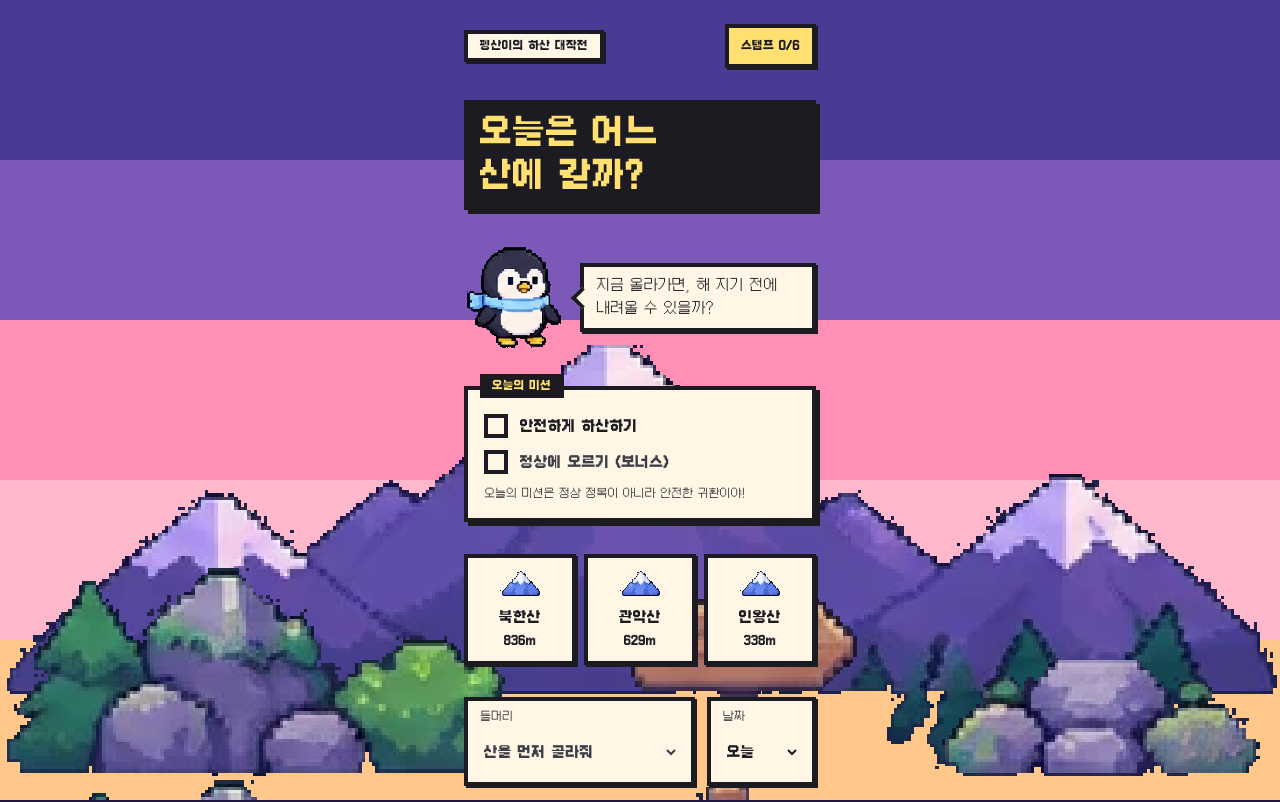
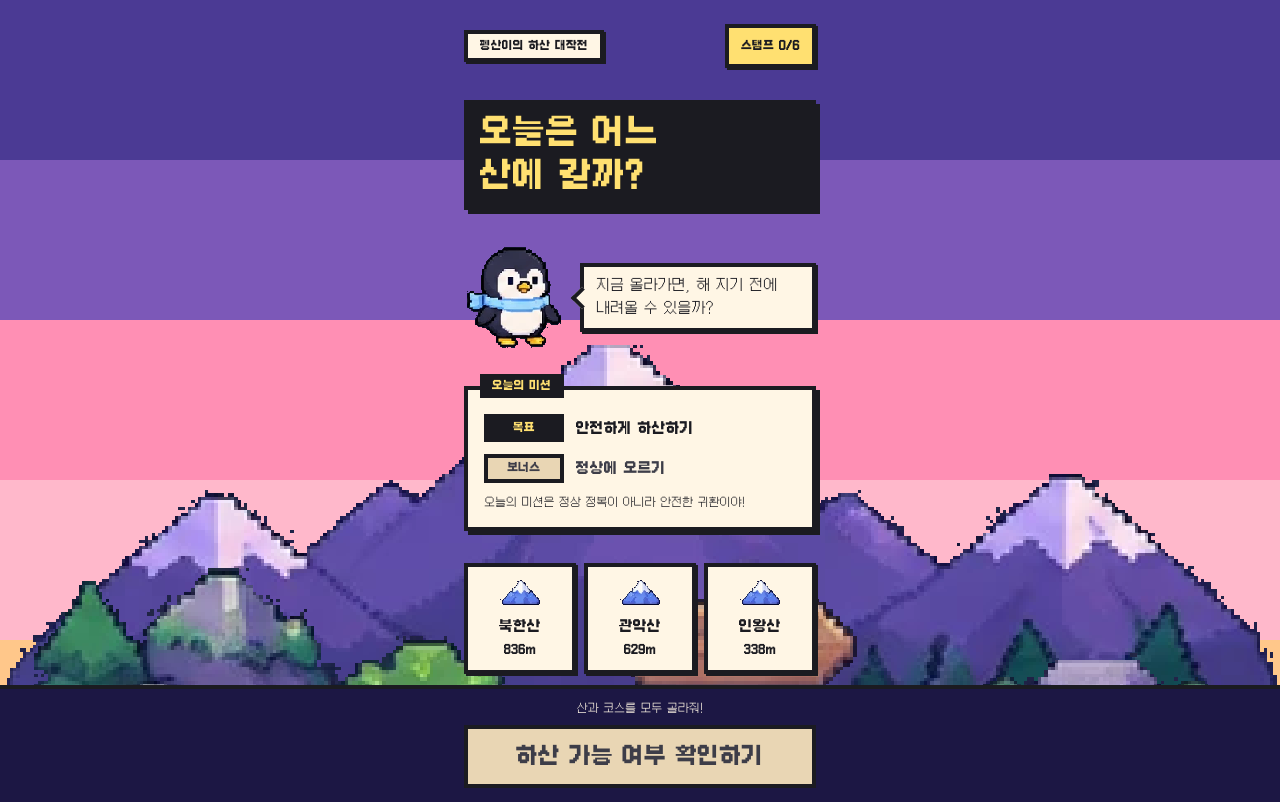
Before and after one commit to huddlingclub/huddling-15team, a React (Vite) app: page / in a window 1280 px wide. Shown: the top 802 px of the page. Built offline with nearby package versions, Linux system fonts and the light colour scheme.

Commit message:
미션 카드 체크박스 제거, 픽셀 드롭다운, 하단 고정 버튼, 스탬프 이름 변경
Co-Authored-By: Claude Sonnet 5.5 <noreply@anthropic.com>

```diff
--- a/src/components/MissionCard.tsx
+++ b/src/components/MissionCard.tsx
@@ -1,33 +1,44 @@
 import { PixelCard } from './PixelCard.tsx'
 
 interface Props {
-  /** 첫 번째 미션(안전하게 하산하기)을 달성(또는 달성 가능) 상태로 보여줄지 */
+  /** 첫 번째 미션(안전하게 하산하기)이 달성 가능(또는 준비 완료) 상태인지 */
   done: boolean
+  /** done일 때 붙는 표시 글자 */
+  doneLabel?: string
   /** 카드 아래에 붙는 한 줄 설명 */
   note?: string
   className?: string
 }
 
-function Mission({ label, checked, dim = false }: { label: string; checked: boolean; dim?: boolean }) {
+type Tone = 'goal' | 'done' | 'bonus'
+
+// 눌러서 체크하는 칸처럼 보이지 않도록 네모 체크박스 대신 글자 표시(칩)로 상태를 알린다.
+const CHIP: Record<Tone, string> = {
+  goal: 'bg-pix-ink text-pix-sun',
+  done: 'bg-pix-green text-pix-ink',
+  bonus: 'bg-pix-paper-shade text-pix-ink-soft',
+}
+
+function Mission({ label, chip, tone }: { label: string; chip: string; tone: Tone }) {
   return (
-    <li className={`flex items-center gap-3 ${dim ? 'text-pix-ink-soft' : ''}`}>
+    <li className={`flex items-center gap-3 ${tone === 'bonus' ? 'text-pix-ink-soft' : ''}`}>
       <span
-        aria-hidden="true"
-        className={`size-6 shrink-0 border-4 border-pix-ink ${checked ? 'bg-pix-green' : 'bg-pix-paper'}`}
-      />
+        className={`w-20 shrink-0 border-4 border-pix-ink px-1 py-0.5 text-center font-pix-display text-pix-caption font-bold ${CHIP[tone]}`}
+      >
+        {chip}
+      </span>
       <span className="font-pix-display text-pix-body font-bold">{label}</span>
-      <span className="sr-only">{checked ? '달성' : '아직'}</span>
     </li>
   )
 }
 
-/** 오늘의 미션 카드. 미션은 정상 정복이 아니라 안전한 귀환이다. */
-export function MissionCard({ done, note, className = '' }: Props) {
+/** 오늘의 미션 카드. 미션은 정상 정복이 아니라 안전한 귀환이다. 눌러서 바꾸는 카드가 아니라 상태를 보여주는 카드다. */
+export function MissionCard({ done, doneLabel = '달성 가능!', note, className = '' }: Props) {
   return (
     <PixelCard tag="오늘의 미션" className={className}>
       <ul className="mt-2 flex flex-col gap-3">
-        <Mission label="안전하게 하산하기" checked={done} />
-        <Mission label="정상에 오르기 (보너스)" checked={false} dim />
+        <Mission label="안전하게 하산하기" chip={done ? doneLabel : '목표'} tone={done ? 'done' : 'goal'} />
+        <Mission label="정상에 오르기" chip="보너스" tone="bonus" />
       </ul>
       {note && <p className="mt-3 text-pix-caption">{note}</p>}
     </PixelCard>
--- /dev/null
+++ b/src/components/PixelSelect.tsx
@@ -0,0 +1,155 @@
+import { useEffect, useId, useRef, useState, type KeyboardEvent } from 'react'
+
+export interface PixelOption {
+  value: string
+  label: string
+}
+
+interface Props {
+  label: string
+  value: string
+  options: readonly PixelOption[]
+  onChange: (value: string) => void
+  disabled?: boolean
+  /** 선택값이 없을 때 보여 줄 글자 */
+  placeholder?: string
+  className?: string
+}
+
+/**
+ * 픽셀 톤 드롭다운. 기본 select 상자는 목록 모양을 바꿀 수 없어서 직접 만들었다.
+ * 키보드(↑ ↓ Enter Esc)와 스크린리더는 select-only combobox 패턴을 따른다.
+ */
+export function PixelSelect({
+  label,
+  value,
+  options,
+  onChange,
+  disabled = false,
+  placeholder = '선택해줘',
+  className = '',
+}: Props) {
+  const id = useId()
+  const listId = `${id}-list`
+  const rootRef = useRef<HTMLDivElement>(null)
+  const [open, setOpen] = useState(false)
+  const selectedIndex = options.findIndex((option) => option.value === value)
+  const [active, setActive] = useState(Math.max(selectedIndex, 0))
+
+  // 바깥을 누르면 닫는다.
+  useEffect(() => {
+    if (!open) return
+    const close = (event: PointerEvent) => {
+      if (!rootRef.current?.contains(event.target as Node)) setOpen(false)
+    }
+    document.addEventListener('pointerdown', close)
+    return () => document.removeEventListener('pointerdown', close)
+  }, [open])
+
+  const openList = () => {
+    setActive(Math.max(selectedIndex, 0))
+    setOpen(true)
+  }
+
+  const choose = (index: number) => {
+    const option = options[index]
+    if (option) onChange(option.value)
+    setOpen(false)
+  }
+
+  const onKeyDown = (event: KeyboardEvent<HTMLButtonElement>) => {
+    if (disabled) return
+    switch (event.key) {
+      case 'ArrowDown':
+      case 'ArrowUp': {
+        event.preventDefault()
+        if (!open) return openList()
+        const step = event.key === 'ArrowDown' ? 1 : -1
+        setActive((index) => (index + step + options.length) % options.length)
+        return
+      }
+      case 'Enter':
+      case ' ':
+        event.preventDefault()
+        if (open) choose(active)
+        else openList()
+        return
+      case 'Escape':
+        if (open) {
+          event.preventDefault()
+          setOpen(false)
+        }
+        return
+      case 'Tab':
+        setOpen(false)
+    }
+  }
+
+  const current = options[selectedIndex]
+
+  return (
+    <div ref={rootRef} className={`relative ${className}`}>
+      <button
+        type="button"
+        role="combobox"
+        aria-haspopup="listbox"
+        aria-expanded={open}
+        aria-controls={listId}
+        aria-activedescendant={open ? `${id}-option-${active}` : undefined}
+        aria-labelledby={`${id}-label ${id}-value`}
+        disabled={disabled}
+        onClick={() => (open ? setOpen(false) : openList())}
+        onKeyDown={onKeyDown}
+        className={`block w-full cursor-pointer border-4 border-pix-ink px-3 py-2 text-left shadow-pix-sm transition-transform focus-visible:outline-4 focus-visible:outline-offset-2 focus-visible:outline-pix-orange disabled:cursor-not-allowed disabled:bg-pix-paper-shade disabled:text-pix-ink-soft disabled:shadow-none ${
+          open ? 'bg-pix-sun -translate-y-1' : 'bg-pix-paper'
+        }`}
+      >
+        <span id={`${id}-label`} className="block text-pix-caption">
+          {label}
+        </span>
+        <span className="mt-1 flex min-h-8 items-center justify-between gap-2">
+          <span id={`${id}-value`} className="font-pix-display text-pix-body font-bold">
+            {current?.label ?? placeholder}
+          </span>
+          <span
+            aria-hidden="true"
+            className={`font-pix-display text-pix-caption ${open ? 'rotate-180' : ''}`}
+          >
+            ▼
+          </span>
+        </span>
+      </button>
+
+      {open && (
+        <ul
+          id={listId}
+          role="listbox"
+          aria-label={label}
+          className="absolute inset-x-0 top-full z-20 mt-2 border-4 border-pix-ink bg-pix-paper shadow-pix animate-pix-pop"
+        >
+          {options.map((option, index) => {
+            const selected = index === selectedIndex
+            return (
+              <li
+                key={option.value}
+                id={`${id}-option-${index}`}
+                role="option"
+                aria-selected={selected}
+                onPointerEnter={() => setActive(index)}
+                onClick={() => choose(index)}
+                className={`flex min-h-11 cursor-pointer items-center gap-2 border-pix-ink px-3 py-2 font-pix-display text-pix-body font-bold ${
+                  index > 0 ? 'border-t-4' : ''
+                } ${index === active ? 'bg-pix-sun' : ''}`}
+              >
+                <span aria-hidden="true" className="w-3 shrink-0 text-pix-caption">
+                  {selected ? '▶' : ''}
+                </span>
+                {option.label}
+              </li>
+            )
+          })}
+        </ul>
+      )}
+    </div>
+  )
+}
--- a/src/lib/badges.ts
+++ b/src/lib/badges.ts
@@ -16,7 +16,7 @@ export interface BadgeInfo {
 export const BADGES: readonly BadgeInfo[] = [
   { id: 'first-check', name: '첫 출발 준비', hint: '처음으로 하산 가능 여부를 확인했어요' },
   { id: 'green-light', name: '초록불 획득', hint: '초록불 판정을 받았어요' },
-  { id: 'three-mountains', name: '세 산 탐험가', hint: '세 산을 모두 확인했어요' },
+  { id: 'three-mountains', name: '산탐험가', hint: '세 산을 모두 확인했어요' },
   { id: 'short-saver', name: '코스 줄이기 달인', hint: '코스를 줄여서 초록불을 만들었어요' },
   { id: 'wise-choice', name: '쉬어가는 용기', hint: '빨간불에 무리하지 않고 내일로 미뤘어요' },
   { id: 'ready', name: '준비물 완벽', hint: '준비물을 모두 챙겼어요' },
--- a/src/screens/GuideScreen.tsx
+++ b/src/screens/GuideScreen.tsx
@@ -77,6 +77,7 @@ export function GuideScreen({ verdict, courseId, onReady, onRecalcShort, onOther
 
       <MissionCard
         done={allChecked}
+        doneLabel="준비 완료!"
         note={allChecked ? '준비물을 다 챙겼어! 이제 안전하게 다녀오자.' : '준비물을 모두 체크하면 미션 준비 완료!'}
       />
 
--- a/src/screens/SelectScreen.tsx
+++ b/src/screens/SelectScreen.tsx
@@ -4,6 +4,7 @@ import { ChoiceCard } from '../components/ChoiceCard.tsx'
 import { MissionCard } from '../components/MissionCard.tsx'
 import { Penguin } from '../components/Penguin.tsx'
 import { PixelButton } from '../components/PixelButton.tsx'
+import { PixelSelect } from '../components/PixelSelect.tsx'
 import { SpeechBubble } from '../components/SpeechBubble.tsx'
 import { TitlePlate } from '../components/TitlePlate.tsx'
 import { COURSES, MOUNTAINS, type CourseId, type DayOffset, type MountainId } from '../config.ts'
@@ -27,8 +28,12 @@ interface Props {
   onSubmit: () => void
 }
 
-const FIELD_CONTROL =
-  'mt-1 w-full min-h-11 bg-transparent font-pix-display text-pix-body font-bold outline-none disabled:text-pix-ink-soft'
+const DAY_OPTIONS = [
+  { value: 'today', label: '오늘' },
+  { value: 'tomorrow', label: '내일' },
+] as const
+
+const FIELD_CONTROL = 'mt-1 w-full min-h-11 bg-transparent font-pix-display text-pix-body font-bold outline-none'
 
 /** 라벨이 붙은 입력 칸. 칸 전체를 누르면 안쪽 입력이 선택된다. */
 function Field({ label, children, className = '' }: { label: string; children: ReactNode; className?: string }) {
@@ -59,8 +64,11 @@ export function SelectScreen({
   const mountain = MOUNTAINS.find((m) => m.id === mountainId)
   const ready = mountainId !== null && courseId !== null
 
+  const trailheadOptions = (mountain?.trailheads ?? []).map((name, index) => ({ value: String(index), label: name }))
+
   return (
-    <div className="flex flex-col gap-8">
+    // 아래쪽 여백(pb-28)은 화면 아래에 고정된 버튼이 내용을 가리지 않게 하려는 공간이다.
+    <div className="flex flex-col gap-8 pb-28">
       <TitlePlate ref={headingRef}>오늘은 어느 산에 갈까?</TitlePlate>
 
       <div className="flex items-center gap-4 animate-pix-rise">
@@ -93,30 +101,16 @@ export function SelectScreen({
       </fieldset>
 
       <div className="grid grid-cols-3 gap-3">
-        <Field label="들머리" className="col-span-2">
-          <select
-            className={FIELD_CONTROL}
-            disabled={!mountain}
-            value={trailheadIndex}
-            onChange={(e) => onTrailhead(Number(e.target.value))}
-          >
-            {mountain ? (
-              mountain.trailheads.map((name, index) => (
-                <option key={name} value={index}>
-                  {name}
-                </option>
-              ))
-            ) : (
-              <option>산을 먼저 골라줘</option>
-            )}
-          </select>
-        </Field>
-        <Field label="날짜">
-          <select className={FIELD_CONTROL} value={day} onChange={(e) => onDay(e.target.value as DayOffset)}>
-            <option value="today">오늘</option>
-            <option value="tomorrow">내일</option>
-          </select>
-        </Field>
+        <PixelSelect
+          label="들머리"
+          className="col-span-2"
+          value={String(trailheadIndex)}
+          options={trailheadOptions}
+          disabled={!mountain}
+          placeholder="산을 먼저 골라줘"
+          onChange={(value) => onTrailhead(Number(value))}
+        />
+        <PixelSelect label="날짜" value={day} options={DAY_OPTIONS} onChange={(value) => onDay(value as DayOffset)} />
       </div>
 
       <Field label="입산 시간">
@@ -155,15 +149,14 @@ export function SelectScreen({
         Open-Meteo 일출·일몰 조회 · 실패하면 일몰 시각을 직접 입력해요.
       </p>
 
-      <div className="flex flex-col gap-3">
-        <PixelButton disabled={!ready} onClick={onSubmit}>
-          하산 가능 여부 확인하기
-        </PixelButton>
-        {!ready && (
-          <p className="border-4 border-pix-ink bg-pix-paper px-3 py-1 text-center text-pix-body shadow-pix-sm">
-            산과 코스를 모두 골라줘!
-          </p>
-        )}
+      {/* 스크롤해도 항상 보이도록 화면 아래에 고정한다. */}
+      <div className="fixed inset-x-0 bottom-0 z-10 border-t-4 border-pix-ink bg-pix-night">
+        <div className="mx-auto flex max-w-sm flex-col gap-2 px-4 py-3">
+          {!ready && <p className="text-center text-pix-caption text-pix-paper">산과 코스를 모두 골라줘!</p>}
+          <PixelButton disabled={!ready} onClick={onSubmit}>
+            하산 가능 여부 확인하기
+          </PixelButton>
+        </div>
       </div>
     </div>
   )
```
